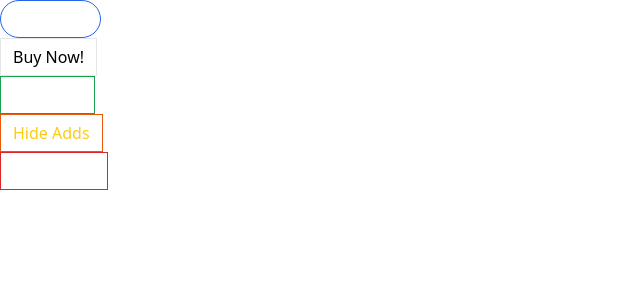
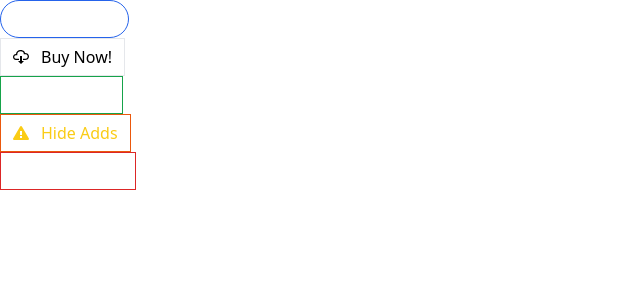
Before and after one commit to keshab4855/react-practice, a React (Create React App) app in the folder final/: page / in a window 1280 px wide. Shown: the top 300 px of the page, without its empty margins (0-640 px from the left). Built offline with nearby package versions, Linux system fonts and the light colour scheme.

Commit message:
react-icons

```diff
--- a/final/package.json
+++ b/final/package.json
@@ -12,6 +12,7 @@
     "prop-types": "^15.8.1",
     "react": "^18.2.0",
     "react-dom": "^18.2.0",
+    "react-icons": "^4.7.1",
     "react-scripts": "5.0.1",
     "web-vitals": "^2.1.4"
   },
--- a/final/src/App.js
+++ b/final/src/App.js
@@ -1,30 +1,42 @@
 import Button from "./Button";
+import {
+  GoAlert,
+  GoBell,
+  GoBook,
+  GoCloudDownload,
+  GoDatabase,
+} from "react-icons/go";
 
 function App() {
   return (
     <div className="app">
       <div>
         <Button primary rounded outline>
+          <GoBell></GoBell>
           Click Here
         </Button>
       </div>
       <div>
         <Button secondar outline>
+          <GoCloudDownload></GoCloudDownload>
           Buy Now!
         </Button>
       </div>
       <div>
         <Button success outline>
+          <GoDatabase></GoDatabase>
           See Deal!
         </Button>
       </div>
       <div>
         <Button warning outline>
+          <GoAlert></GoAlert>
           Hide Adds{" "}
         </Button>
       </div>
       <div>
         <Button danger outline>
+          <GoBook></GoBook>
           Something
         </Button>
       </div>
--- a/final/src/Button.js
+++ b/final/src/Button.js
@@ -15,7 +15,7 @@ const Button = ({
   outline,
   rounded,
 }) => {
-  const classes = className("px-3 py-1.5 border", {
+  const classes = className(" flex items-center gap-3 px-3 py-1.5 border", {
     "border-blue-600 bg-blue-500 text-white": primary,
     "border-gray-600 bg-gray-500 text-white": secondary,
     "border-green-600 bg-green-500 text-white": success,
```
Also changed, not shown: 1 other file (tests, documents, lock files or other folders).
